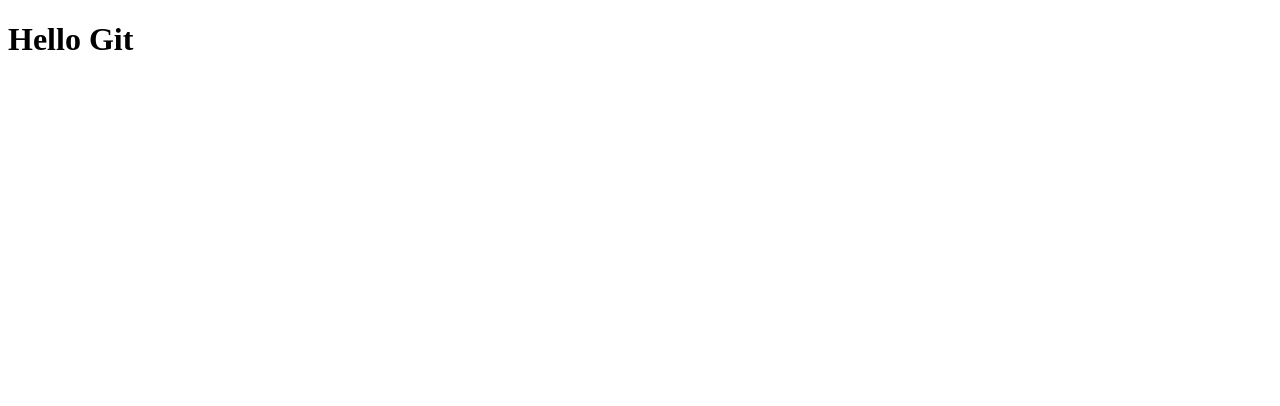
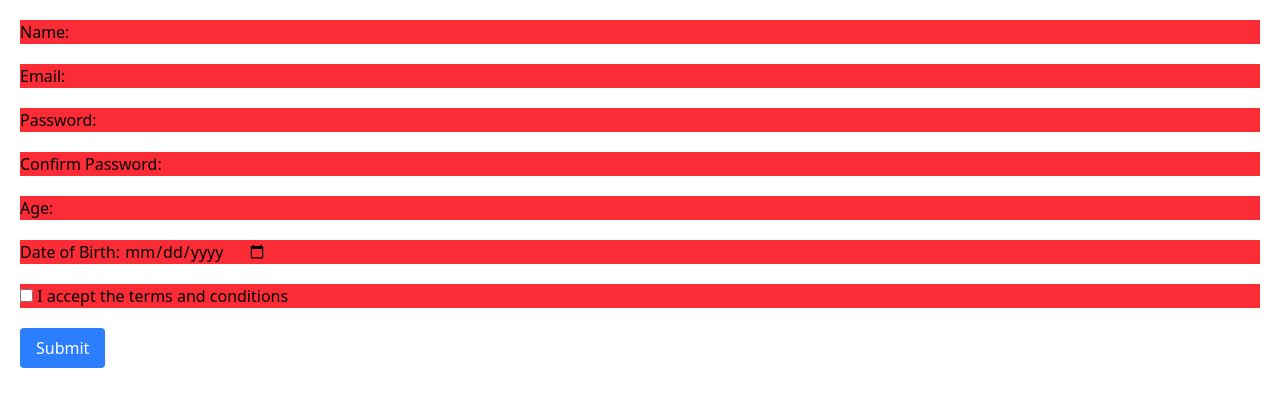
Before and after one commit to captainmarshal01/git-practice, a plain HTML site: page index.html in a window 1280 px wide. Drawn offline with nearby package versions, Linux system fonts and the light colour scheme.

Commit message:
form added

```diff
--- a/index.html
+++ b/index.html
@@ -1,18 +1,50 @@
 <!DOCTYPE html>
 <html>
-
 <head>
   <meta charset="utf-8">
   <meta name="viewport" content="width=device-width">
-  <title>replit</title>
+  <title>Form Example</title>
   <link href="style.css" rel="stylesheet" type="text/css" />
+  <script src="https://cdn.jsdelivr.net/npm/@tailwindcss/browser@4"></script>
 </head>
 
 <body>
-  <h1>Hello Git</h1>
-
+  <form>
+    <div class="bg-red-500 m-5">
+      <label for="name">Name:</label>
+      <input type="text" name="name" id="name">
+    </div>
+    <div class="bg-red-500 m-5">
+      <label for="email">Email:</label>
+      <input type="email" name="email" id="email">
+    </div>
+    <div class="bg-red-500 m-5">
+      <label for="password">Password:</label>
+      <input type="password" name="password" id="password">
+    </div>
+    <div class="bg-red-500 m-5">
+      <label for="confirm-password">Confirm Password:</label>
+      <input type="password" name="confirm-password" id="confirm-password">
+    </div>
+    <div class="bg-red-500 m-5">
+      <label for="age">Age:</label>
+      <input type="number" name="age" id="age">
+    </div>
+    <div class="bg-red-500 m-5">
+      <label for="dob">Date of Birth:</label>
+      <input type="date" name="dob" id="dob">
+    </div>
+    <div class="bg-red-500 m-5">
+      <label for="accepted-terms">
+        <input type="checkbox" name="accepted-terms" id="accepted-terms">
+        I accept the terms and conditions
+      </label>
+    </div>
+    <div class="m-5">
+      <button type="submit" class="bg-blue-500 text-white px-4 py-2 rounded">Submit</button>
+    </div>
+  </form>
 
   <script src="script.js"></script>
 </body>
-
 </html>
```
